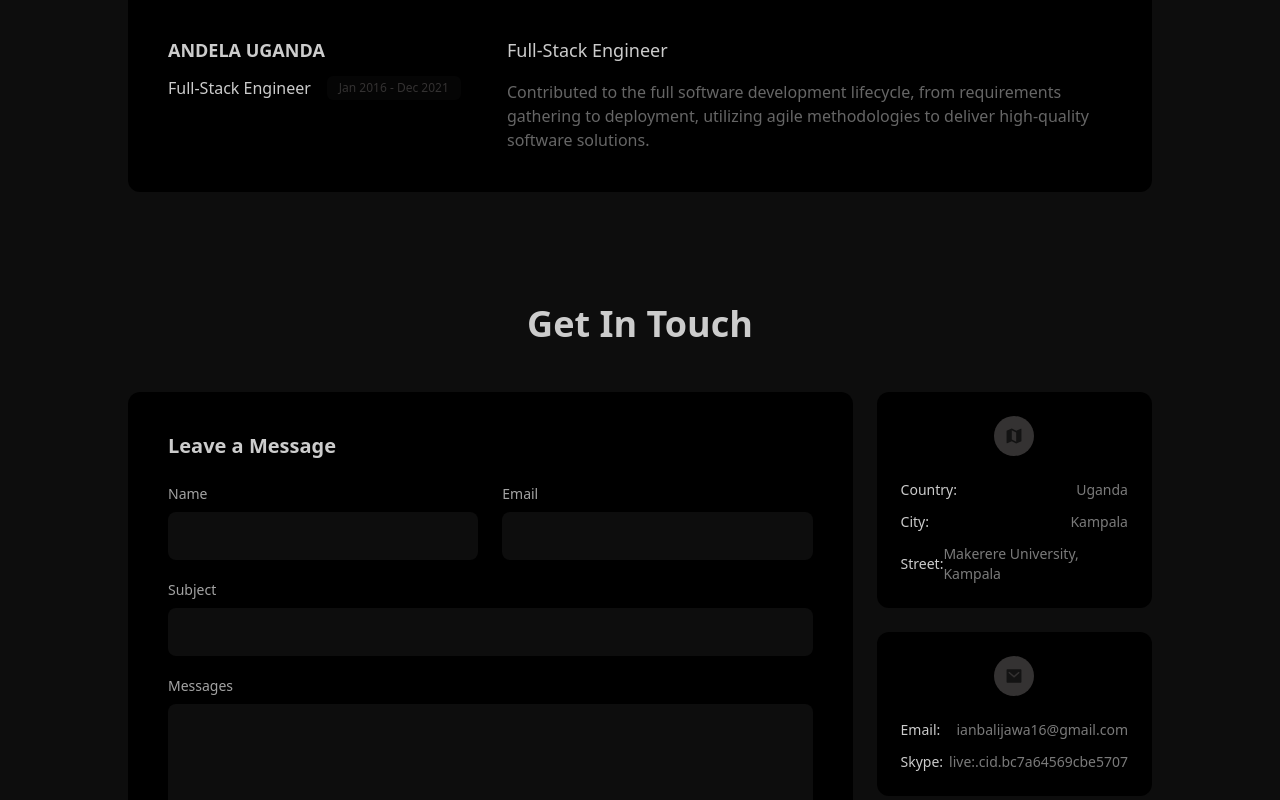
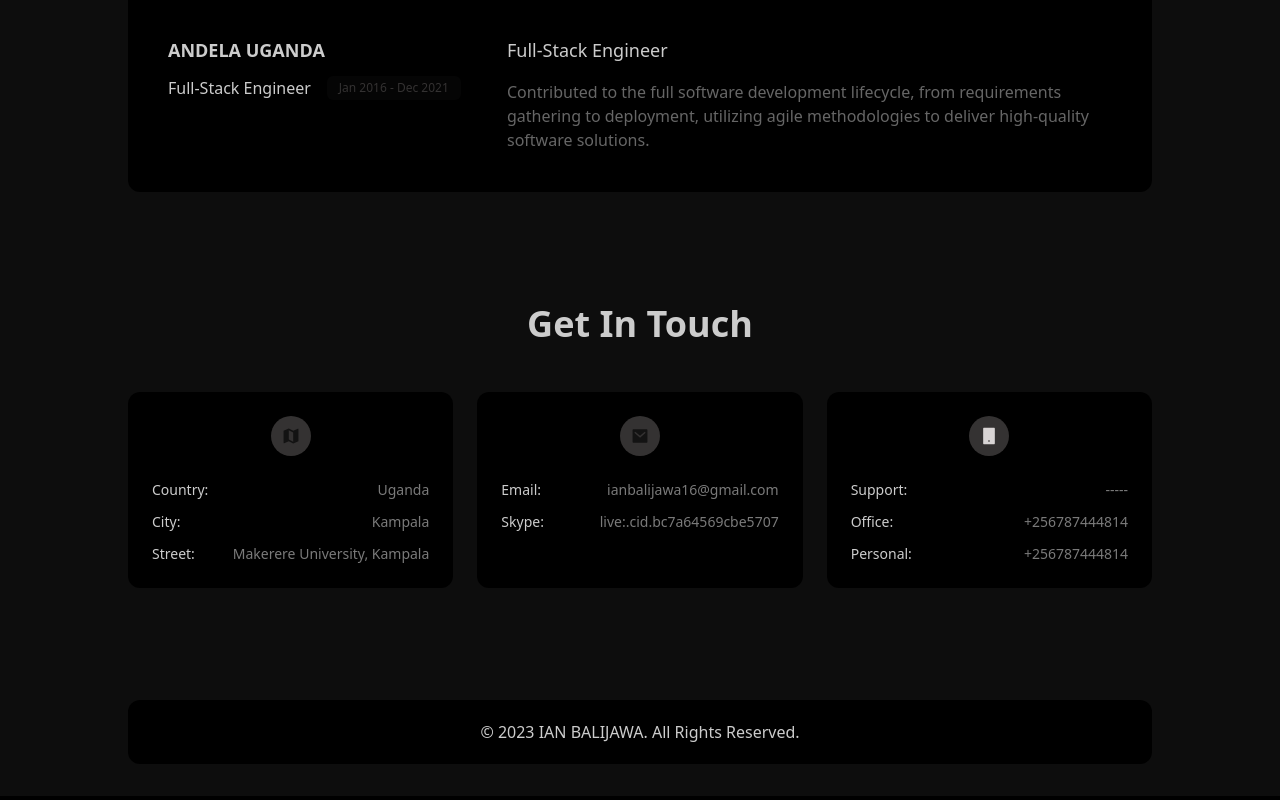
Before and after one commit to Ian-Balijawa/portfolio, a Next.js app: page / in a window 1280 px wide. Shown: the part 3668-4468 px from the top of the page. Built offline with nearby package versions, Linux system fonts and the light colour scheme.

Commit message:
refactro: remove inputs from contact me

```diff
--- a/components/contact-me/ContactMe.tsx
+++ b/components/contact-me/ContactMe.tsx
@@ -4,54 +4,7 @@
          <h2 className="text-3xl lg:text-4xl font-bold text-base-content text-center">
             Get In Touch
          </h2>
-         <div className="flex flex-wrap md:flex-nowrap lg:grid lg:grid-cols-7 md:gap-6 mt-12">
-            <div className="lg:col-span-5 bg-base-100 p-6 lg:p-10 rounded-xl w-full">
-               <h3 className="text-xl font-bold pb-6">Leave a Message</h3>
-               <form action="">
-                  <div className="flex flex-wrap lg:flex-nowrap items-center gap-6">
-                     <div className="w-full">
-                        <p className="text-sm text-base-content/80 pb-2">
-                           Name
-                        </p>
-                        <input
-                           type="text"
-                           className="w-full bg-base-200 rounded-lg outline-none px-4 h-12"
-                        />
-                     </div>
-                     <div className="w-full">
-                        <p className="text-sm text-base-content/80 pb-2">
-                           Email
-                        </p>
-                        <input
-                           type="email"
-                           className="w-full bg-base-200 rounded-lg outline-none px-4 h-12"
-                        />
-                     </div>
-                  </div>
-                  <div className="w-full py-5">
-                     <p className="text-sm text-base-content/80 pb-2">
-                        Subject
-                     </p>
-                     <input
-                        type="text"
-                        className="w-full bg-base-200 rounded-lg outline-none px-4 h-12"
-                     />
-                  </div>
-                  <div className="w-full">
-                     <p className="text-sm text-base-content/80 pb-2">
-                        Messages
-                     </p>
-                     <textarea className="w-full bg-base-200 rounded-lg outline-none p-5 h-36 lg:h-52" />
-                  </div>
-                  <button
-                     type="submit"
-                     className="rounded-lg btn btn-primary text-base font-medium text-primary-content px-5 py-3 mt-6"
-                  >
-                     Send Message
-                  </button>
-               </form>
-            </div>
-            <div className="lg:col-span-2 space-y-6 mt-6 md:mt-0 w-full">
+         <div className="grid grid-cols-1 md:grid-cols-2 lg:grid-cols-3 gap-6 mt-12">
             {/* box 1 */}
             <div className="rounded-xl bg-base-100 p-3 lg:p-6 w-full">
                <div className="flex items-center justify-center bg-primary rounded-full w-10 h-10 mx-auto p-3 mb-6">
@@ -140,9 +93,7 @@
                <div className="space-y-3">
                   <div className="flex items-center justify-between">
                      <p className="text-sm text-base-content">Support:</p>
-                        <span className="text-sm text-base-content/60">
-                           -----
-                        </span>
+                     <span className="text-sm text-base-content/60">-----</span>
                   </div>
                   <div className="flex items-center justify-between">
                      <p className="text-sm text-base-content">Office:</p>
@@ -159,7 +110,6 @@
                </div>
             </div>
          </div>
-         </div>
       </section>
    )
 }
```
Also changed, not shown: components/header/RightNavbar.tsx (+0 -22 lines). Lines whose indentation alone changed are shown as unchanged.
